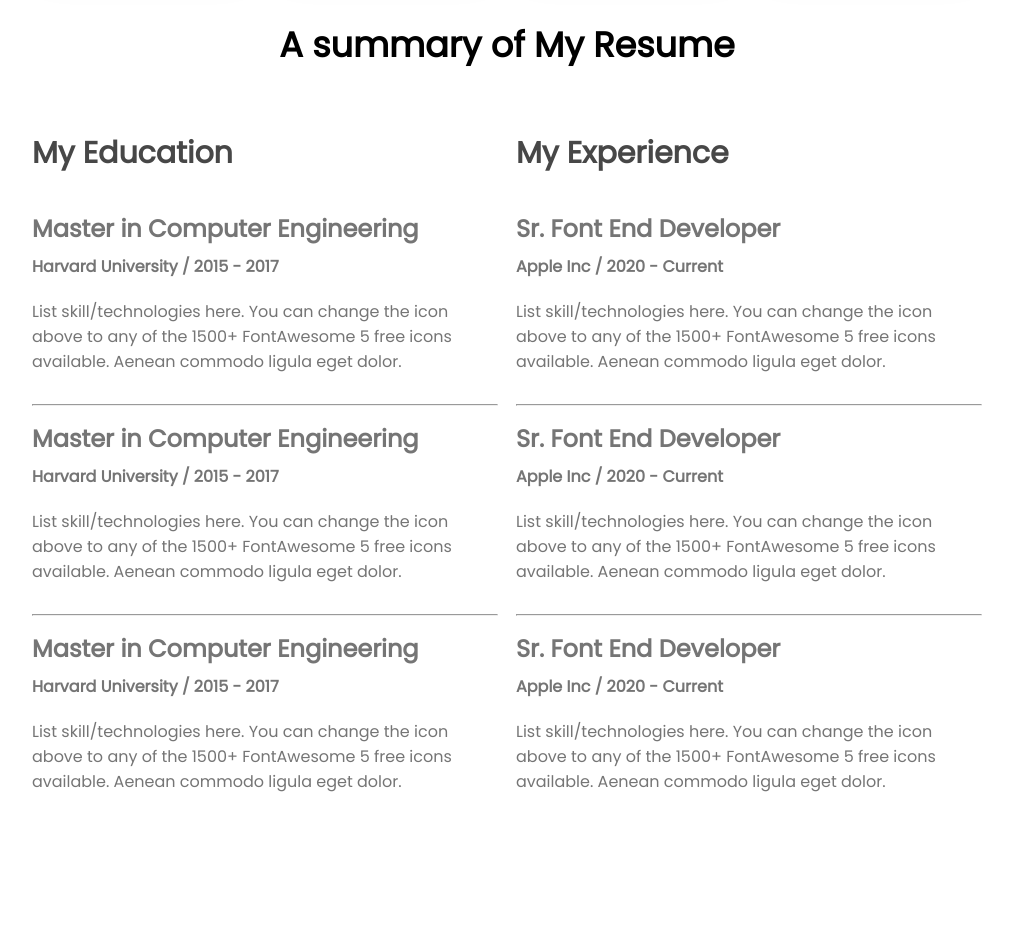
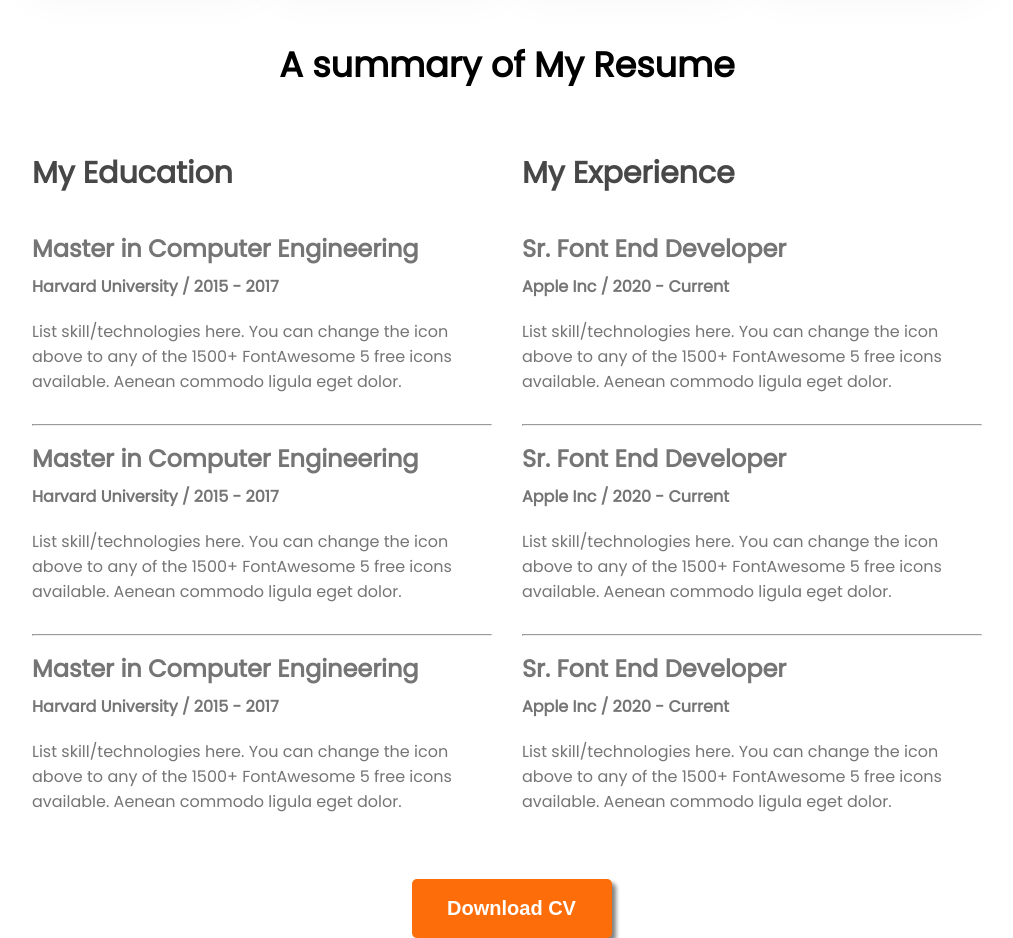
Before and after one commit to minalrana0678/web-developer, a plain HTML site: page index.html in a window 1280 px wide. Shown: the part 1780-2718 px from the top of the page, without its empty margins (133-1146 px from the left). Before the commit the page ends 2604 px from the top, so only its background shows below. Drawn offline with nearby package versions, Linux system fonts and the light colour scheme.

Commit message:
finished my resume section

```diff
--- a/index.html
+++ b/index.html
@@ -25,7 +25,7 @@
                 <h1 class="banner-title">Minal Rana</h1>
                 <p class="pera">Shot what able cold new see hold.Friendly as an betrayed formerly he. Morning because as to society behaved moments.</p>
                 <button class="btn">Download CV</button>
-                <button>Contract Now</button>
+                <button class="dj">Contract Now</button>
             </div>
             <img class="profile-pic" src="/images/hardy.png" alt="ami hardy vai">
             <!-- <img class="web-develop-pic" src="/images/developer.png" alt=""> -->
@@ -117,7 +117,7 @@
 
 
 
-                <div class="resume-colum">
+                <div class="resume-colum1">
                     <h2 class="resume-colum-title">My Experience</h2>
 
                     <div class="resume-item">
@@ -142,7 +142,9 @@
                     </div>
                 </div>
             </div>
+
         </section>
+        <div class="bt"><button class="btns">Download CV</button></div>
 
     </main>
 
--- a/style.css
+++ b/style.css
@@ -54,7 +54,11 @@ nav a:hover{
     color:#fff;
     padding: 18px 35px;
     cursor: pointer;
+    width: 200px;
 
+}
+.dj{
+    width: 200px;
 }
 /* header releted work */
 
@@ -166,7 +170,7 @@ main{
     height: 80px;
     text-align: center;
     margin-left: 30px;
-    padding: 10px 0 30px 30px;
+    padding: 10px 0 50px 30px;
 }
 .skill-container{
     display: flex;
@@ -214,8 +218,9 @@ line-height: 21px; /* 175% */
     color: #757575;
     font-size: 16px;
     font-weight: 400;
-    gap: 18px;
+    gap: 30px;
     justify-content: space-between;
+
 
 }
 .resume-colum-title{
@@ -227,3 +232,20 @@ line-height: 21px; /* 175% */
 .resume-institute{
     padding: 20px 0 30px 0;
 }
+.bt{
+    display: flex;
+    justify-content: center;
+}
+.btns{
+    background: #FD6E0A;
+    border-radius: 5px;
+    border: none;
+    font-weight: 700;
+    font-size: 20px;
+    color:#fff;
+    padding: 18px 35px;
+    cursor: pointer;
+    width: 200px;
+    text-align: center;
+    margin-top: 35px;
+}
```
